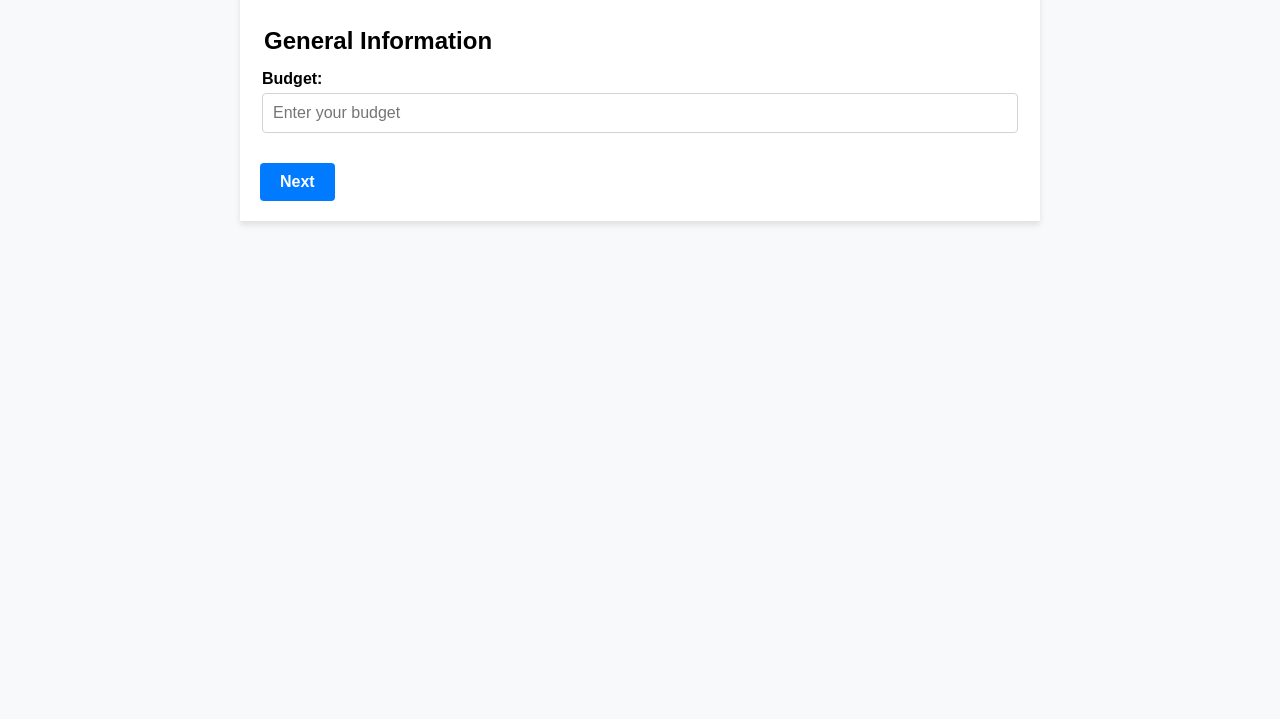
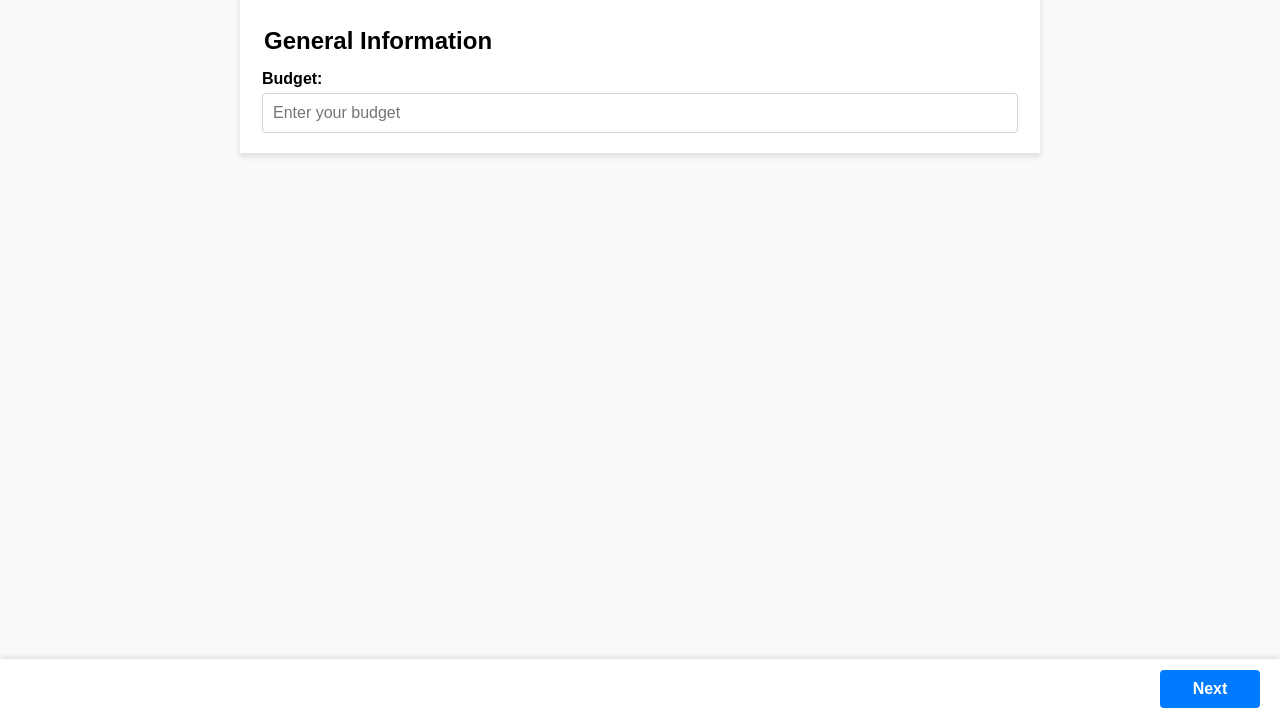
Before and after one commit to ketwong/openwedding, a plain HTML site: page index.html in a window 1280 px wide. Shown: the part 81-800 px from the top of the page. Drawn offline with Linux system fonts and the light colour scheme.

Commit message:
fixed previous and next buttons

```diff
--- a/index.html
+++ b/index.html
@@ -74,11 +74,13 @@
             </fieldset>
 
             <!-- Navigation Buttons -->
-            <div class="button-wrapper">
-                <button type="button" class="navigation-button" id="previous-button" hidden>Previous</button>
-                <button type="button" class="navigation-button" id="next-button">Next</button>
-                <button type="submit" class="navigation-button" id="submit-button" hidden>Submit</button>
-            </div>
+            <div class="form-footer">
+                <div class="button-wrapper">
+                  <button type="button" class="navigation-button previous-button" id="previous-button" hidden>Previous</button>
+                  <button type="button" class="navigation-button next-button" id="next-button">Next</button>
+                  <button type="submit" class="navigation-button" id="submit-button" hidden>Submit</button>
+                </div>
+              </div>
             </form>
         </div>
         <script src="script.js"></script>
--- a/styles.css
+++ b/styles.css
@@ -62,8 +62,8 @@ textarea {
 
 /* Navigation Buttons */
 .button-wrapper {
+  width: 100%;
   display: flex;
-  justify-content: space-between;
 }
 
 .navigation-button {
@@ -76,6 +76,7 @@ textarea {
   cursor: pointer;
   border-radius: 4px;
   transition: background-color 0.3s ease;
+  min-width: 100px;
 }
 
 .navigation-button:hover {
@@ -115,3 +116,26 @@ textarea {
   background-color: #3498db;
   color: white;
 }
+
+.form-footer {
+  position: fixed;
+  bottom: 0;
+  left: 0;
+  right: 0;
+  height: 60px;
+  margin-top: 30px;
+  background-color: #fff; /* Adjust this color to match your background */
+  display: flex;
+  justify-content: center; /* Change this line */
+  align-items: center;
+  padding: 0 20px;
+  box-shadow: 0px -2px 5px rgba(0, 0, 0, 0.1);
+}
+
+.navigation-button.previous-button {
+  margin-right: auto; /* Change this line */
+}
+
+.navigation-button.next-button {
+  margin-left: auto; /* Change this line */
+}
```
